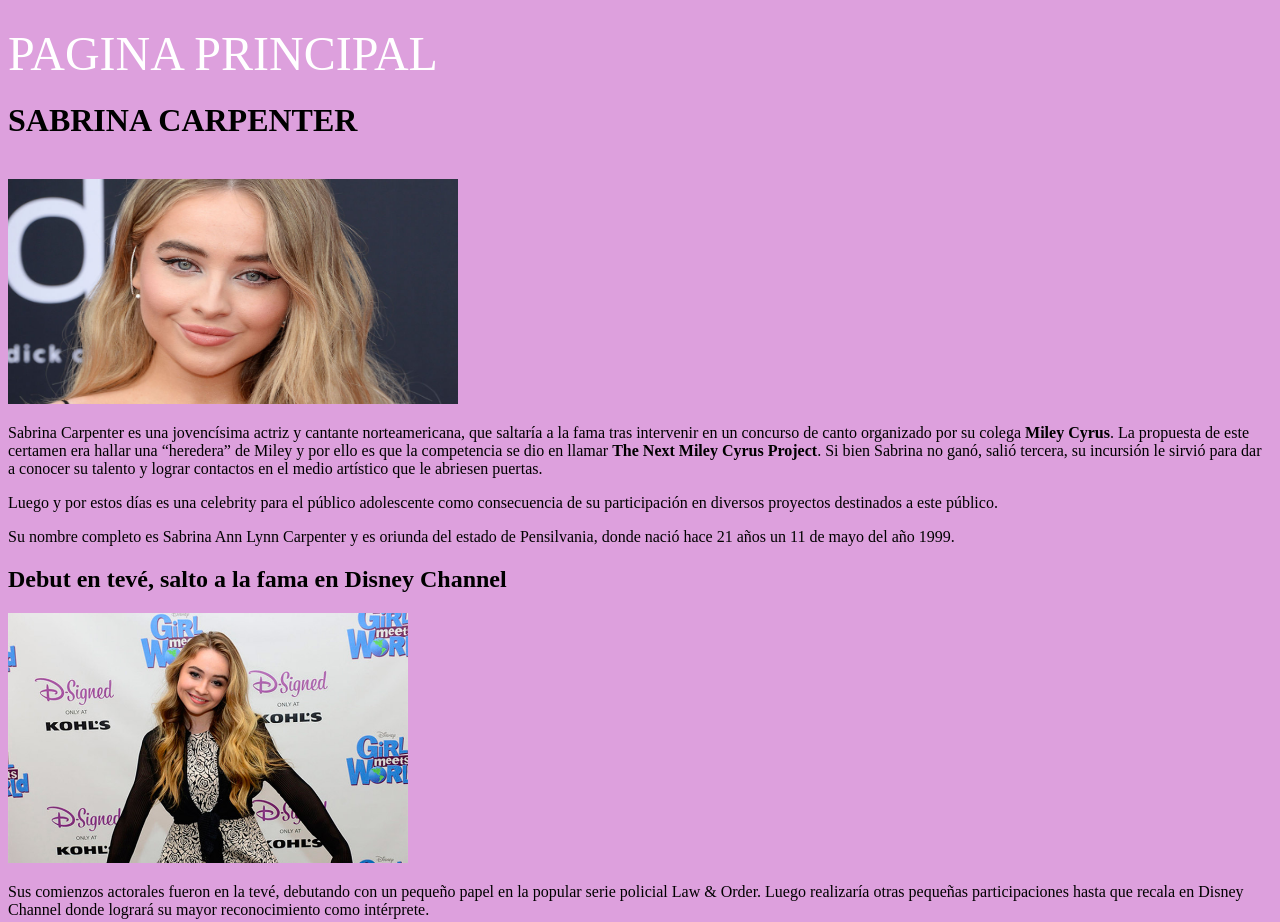
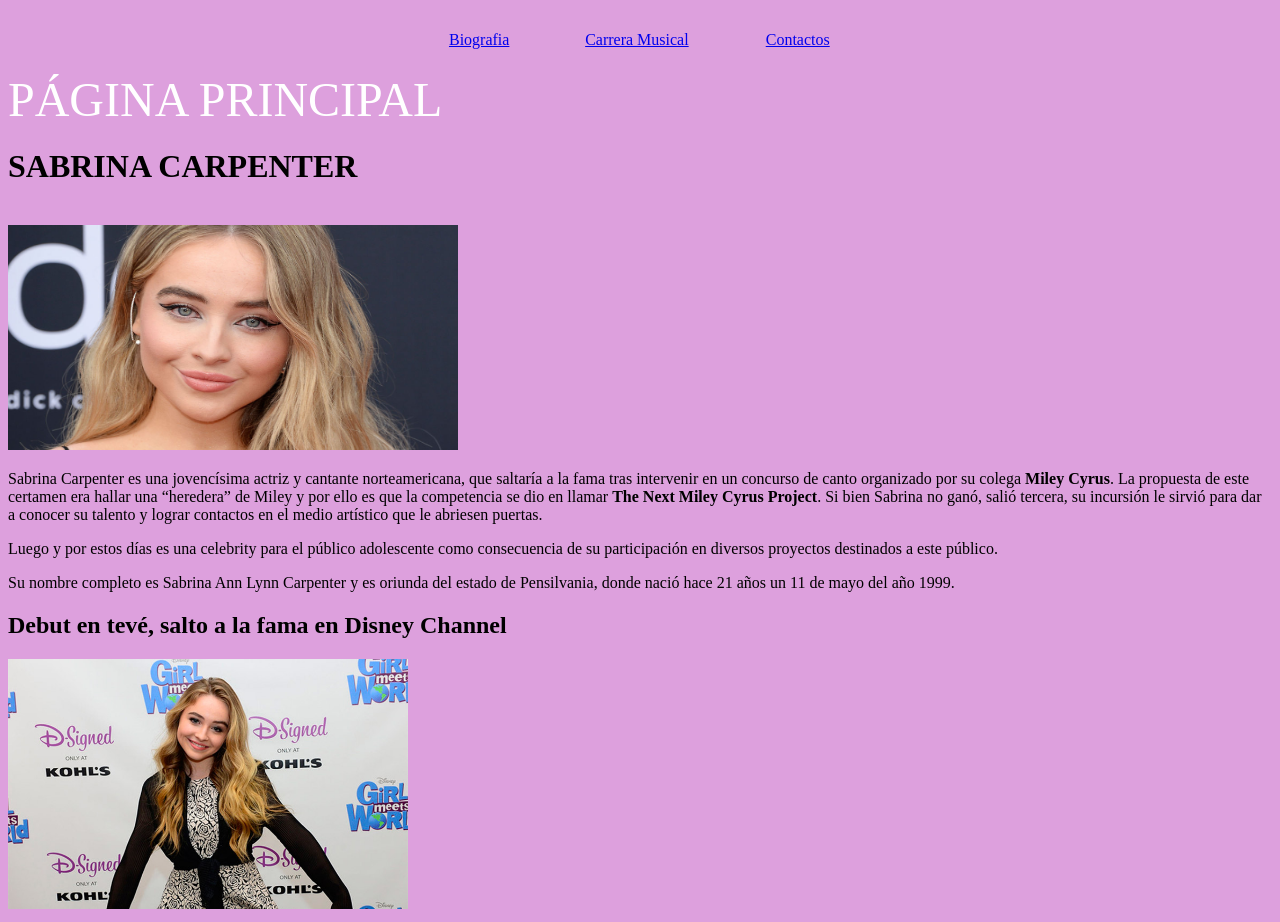
Before and after one commit to AlmaCastro312/Pagina, a plain HTML site: page index.html in a window 1280 px wide. Shown: the top 922 px of the page. Drawn offline with Linux system fonts and the light colour scheme.

Commit message:
1era actualizacion

```diff
--- a/index.html
+++ b/index.html
@@ -4,11 +4,19 @@
     <meta charset="UTF-8">
     <meta http-equiv="X-UA-Compatible" content="IE=edge">
     <meta name="viewport" content="width=device-width, initial-scale=1.0">
-    <title>Documento</title>
+    <title>PÁGINA PRINCIPAL</title>
 </head>
 <body bgcolor="DDA0DD">
     <br>
-   <font face="Mystical Snow" size="30" color="white">PAGINA PRINCIPAL</font>
+    <table align="center" border="0" cellpadding="5px" cellspacing="0xp" width="35%">
+        <tr>
+            <td><center><a href="https://almacastro312.github.io/Biografia/">Biografia</a></center></td>
+            <td><center><a href="https://almacastro312.github.io/Carrera_Musical/">Carrera Musical</a></center></td>
+            <td><center><a href="https://almacastro312.github.io/Contacto/">Contactos</a></center></td>
+        </tr>
+    </table>
+    <br>
+   <font face="Imprint MT Shadow" size="28" color="white">PÁGINA PRINCIPAL</font>
    <H1>SABRINA CARPENTER</H1>
    <br>
    <img src="imagen.jpg" width="450" height="225"></img>
```
